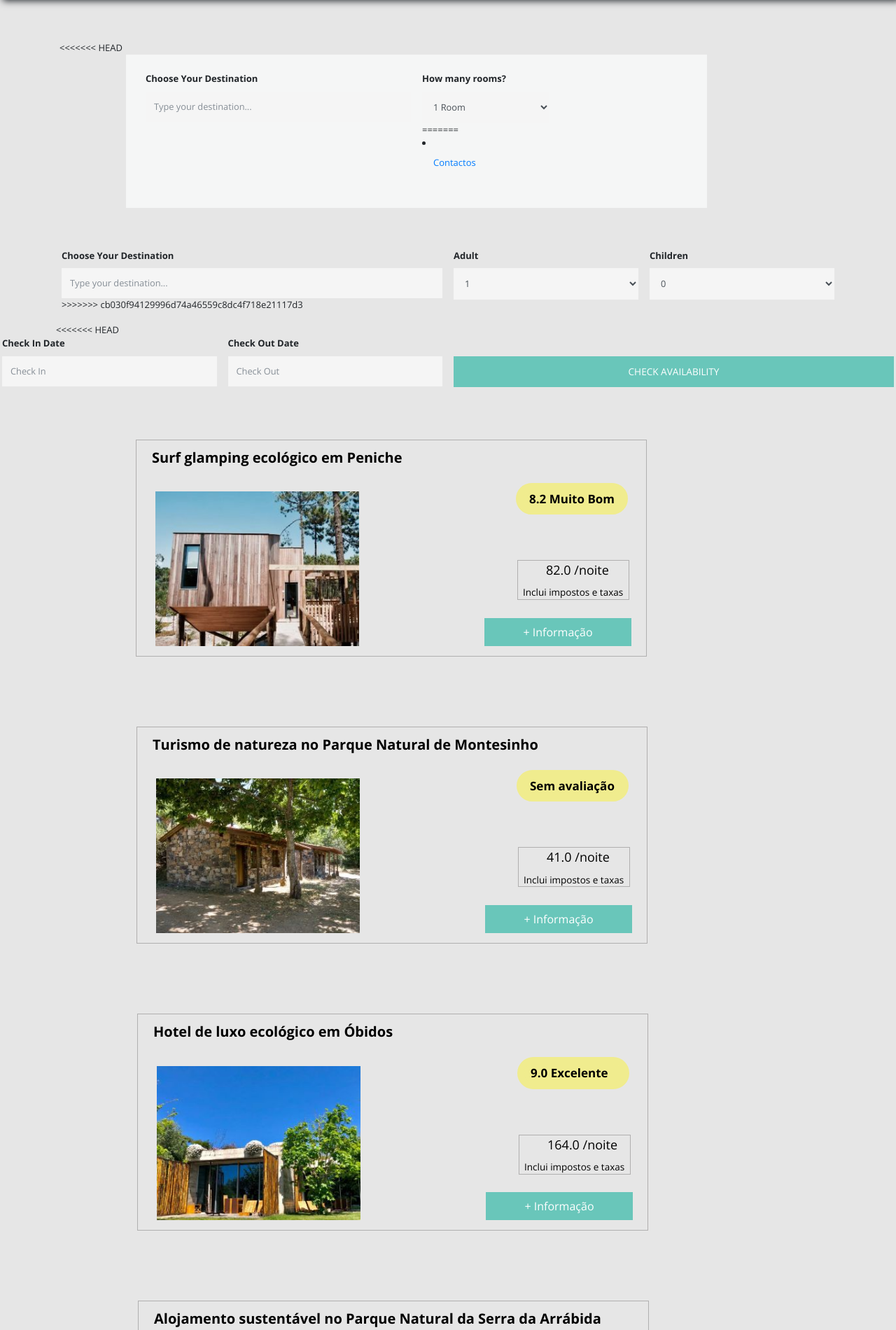
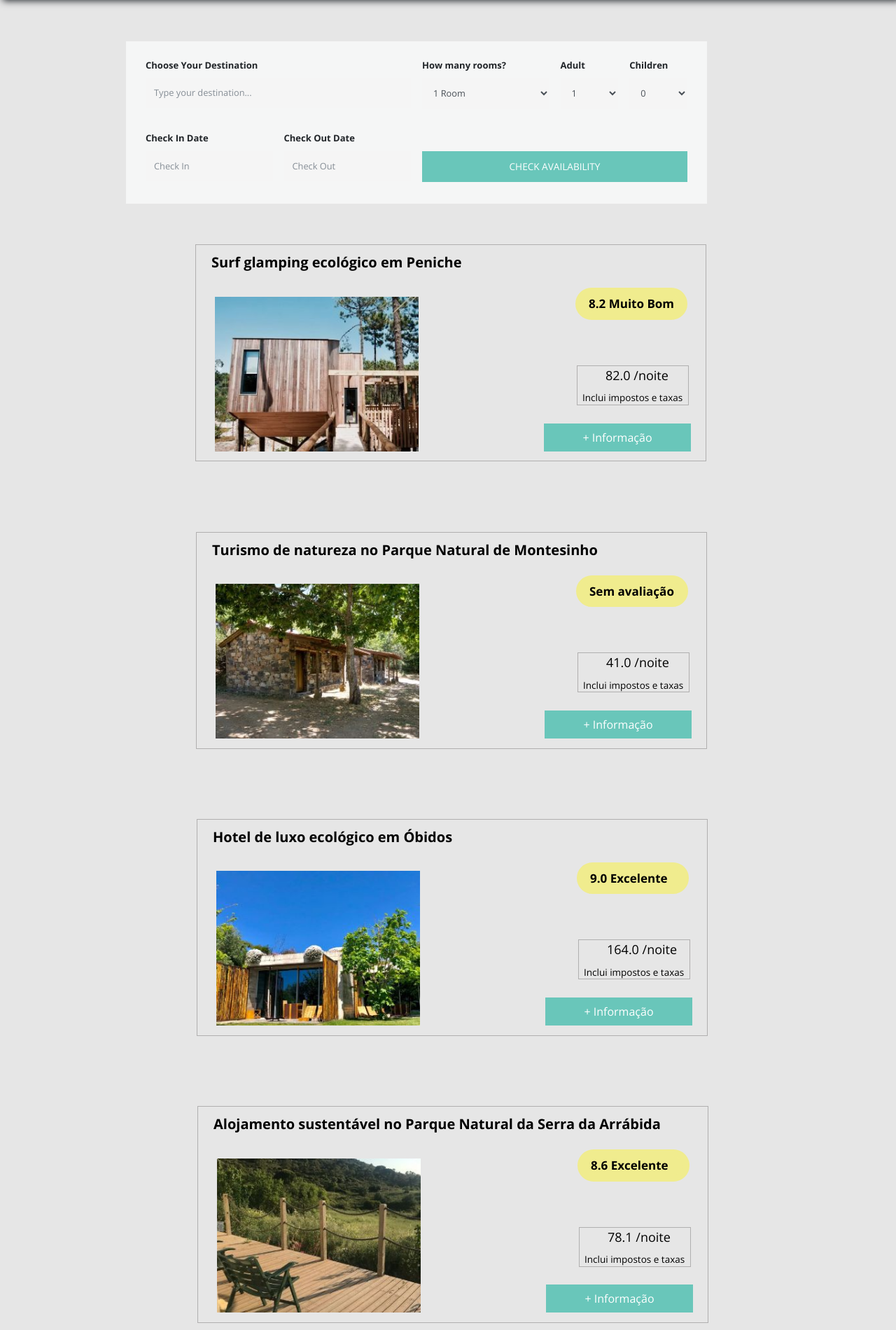
Before and after one commit to EduardoFernandesUA/GreenUtopia, a Flask app: page /search in a window 1280 px wide; the page is wider, and only the part inside the window is pictured. Shown: the part 119-2019 px from the top of that part at 70% size. Run offline with Flask 2, Linux system fonts and the light colour scheme; data comes from the database, SQL or seed files in the repository; both versions use the stored data as it was after the commit; some libraries are stand-ins or nearby versions.

Commit message:
navbar fix

```diff
--- a/greenUapp.py
+++ b/greenUapp.py
@@ -1,14 +1,15 @@
 from pickle import FALSE
+from re import A
 import string
 import random
 from flask import Flask, redirect, request, render_template
-from authentication import *
+from authentication import authenticated, get_account_type, getUser, userauthenticated, companyauthenticated
 import sqlite3 as sql
 
 app = Flask(__name__)
 
-def render(name, extra=[]):
-	return render_template(name+'.html', currentPage=name, user=getUser(request))
+def render(name, *extra):
+	return render_template(name+'.html', currentPage=name, user=getUser(request), *extra)
 
 
 @app.route("/")
@@ -17,7 +18,7 @@ def index():
 
 @app.route('/iniciarSessao')
 def iniciarSessao():
-	return render_template('iniciarSessao.html', currentPage='iniciarSessao')
+	return render('iniciarSessao')
 
 @app.route('/dologin', methods=['POST'])
 def login():
@@ -113,23 +114,19 @@ def logout():
 	return redirect('/iniciarSessao')
 
 @app.route('/parceriasSustentaveis')
+@authenticated
 def parceriasSust():
-	return render_template('parceriasSustentaveis.html', currentPage='parceriasSustentaveis')
+	return render('parceriasSustentaveis')
 
 
 @app.route('/sobreNos')
 def sobreNos():
-	return render_template('sobreNos.html', currentPage='sobreNos', user=getUser(request))
+	return render('sobreNos')
 
 @app.route('/userinfo')
+@userauthenticated
 def userinfo():
-	if not authenticated(request):
-		return redirect("/iniciarSessao")
-	user = getUser(request)
-	print(user)
-	if len(user[2])==0:
-		user = (user[0], user[1], "-")
-	return render_template('userinfo.html', currentPage='userInfo', user=user)
+	return render('userinfo')
 
 # temp init
 @app.route('/addcookie')
@@ -147,8 +144,9 @@ def removecookie():
 # end temp
 
 @app.route('/companyinfo')
+@companyauthenticated
 def companyinfo():
-	return render_template('companyinfo.html', currentPage='companyInfo')
+	return render('companyinfo')
 
 @app.route('/contactos')
 def contactos():
--- a/templates/alojamentos.html
+++ b/templates/alojamentos.html
@@ -14,7 +14,6 @@
 	<div class=" layout_padding promoted_sectipon">
 		<div class="container">
 
-<<<<<<< HEAD
 
 			<!--!!! FORM para insercao dos valores !! -->
 			<form action="/search" method="get" class="tm-search-form tm-section-pad">
@@ -39,33 +38,6 @@
 								<option value="9">9 Rooms</option>
 								<option value="10">10 Rooms</option>
 							</select>
-=======
-                                    <li class="nav-item">
-                                        <a class="nav-link" href="/#tm-section-4">Contactos</a>
-                                    </li>
-
-                                </ul>
-                            </div>
-                        </nav>
-                    </div> <!-- row -->
-                </div> <!-- container -->
-            </div> <!-- .tm-top-bar -->
-
-		<br>
-		<br>
-		<br>
-
-		<div class=" layout_padding promoted_sectipon">
-			<div class="container">
-
-				<!--!!! FORM para insercao dos valores !! -->
-				<form action="/search" method="get" class="tm-search-form tm-section-pad" style="left: 150px; height: 250px;">
-					<div class="form-row tm-search-form-row">
-						<div class="form-group tm-form-group tm-form-group-pad tm-form-group-1">
-							<label for="search_id">Choose Your Destination</label>
-							<!-- style="text-transform: lowercase; -->
-							<input name="search_name" type="text" class="form-control" id="search_id" placeholder="Type your destination..." required>
->>>>>>> cb030f94129996d74a46559c8dc4f718e21117d3
 						</div>
 						<div class="form-group tm-form-group tm-form-group-pad tm-form-group-3">
 							<label for="inputAdult">Adult</label>
@@ -98,7 +70,6 @@
 								<option value="9">9</option>
 							</select>
 						</div>
-<<<<<<< HEAD
 					</div>
 				</div> <!-- form-row -->
 				<div class="form-row tm-search-form-row">
@@ -140,74 +111,6 @@
 			</div>
 
 		<!-- </div> -->
-=======
-						<div class="form-group tm-form-group tm-form-group-pad tm-form-group-1">
-							<label for="btnSubmit">&nbsp;</label>
-							<input onclick="getValueInput()" type="submit" value="Pesquisar" class="btn btn-primary tm-btn tm-btn-search text-uppercase" >
-						</div>
-					</div>
-				</form>
-
-				<p id="valueInput"></p>
-
-				<!-- <form action="/search" method="get" class="tm-search-form tm-section-pad" style="left: 10px;">
-					<label for="inputCity">Choose Your Destination</label>
-					<input name="search_name" type="text" class="form-control" id="search_id" placeholder="Type your destination..." required>
-				</form> -->
-
-				<div class="showAll">
-						<a href="/all" style="position: relative; color: white; font-weight: bold; font-size: 15px; left: 10px; top: 8px;">
-							Ver todos os alojamentos disponíveis
-						</a>
-				</div>
-
-				<br>
-				<br>
-				<br>
-
-				<div style="position: relative; left: 265px; ">	<!--!! VER MELHOR espaço entre blocos !!! -->
-				{% for item in lista %}
-					<div style=" border: 1px; border-style:solid; border-color: rgb(176, 175, 175); width: 730px; height: 310px;">
-						<div class="nameAloj"> {{ item[1] }} </p>
-						<div class="ratingAloj"> {{ item[4] }}</div>	<!--! aqui -->
-						<div class="priceAloj"> {{ item[3] }} /noite <sub>&nbsp;&nbsp;Inclui impostos e taxas</sub> </div>
-						<div class="imagesAloj"><img src="{{ item[2] }}" style="width: 40%;"></div>
-						<button class="moreInfo"><a href="/moreInfo/{{ item[0] }}" style="color:white;"> + Informação </a></button>
-					</div>
-				{% endfor %}
-				</div>
-
-				<div style="position: relative; left: -480px;">
-					<div class="showType" style="position: relative; color: black; font-weight: bold; font-size: 15px; top:-2837px; ">
-						<label style="position: relative; top:8px;">Fitros de tipo de alojamentos:</label>
-					</div>
-					<br>
-					<div style="position: relative; top: -30px">
-						<div class="showType" style="background-color: rgba(224, 231, 231, 0.932); width: 200px; ">
-							<a href="/parque natural" style=" position: relative; color: black; font-weight: bold; font-size: 15px; left: 0px; top: 8px;" >Parque Natural</a>
-						</div>
-						<div class="showType" style="background-color: rgba(224, 231, 231, 0.932); width: 200px; ">
-							<a href="/eco-resort" style="position: relative; color: black; font-weight: bold; font-size: 15px; left: -20px; top: 8px;" >Eco-resort</a> <br>
-						</div>
-						<div class="showType" style="background-color: rgba(224, 231, 231, 0.932); width: 200px; ">
-							<a href="/surf glamping" style="position: relative; color: black; font-weight: bold; font-size: 15px; left: -5px; top: 8px;" >Surf Glamping</a> <br>
-						</div>
-						<div class="showType" style="background-color: rgba(224, 231, 231, 0.932); width: 200px; ">
-							<a href="/eco consistente" style="position: relative; color: black; font-weight: bold; font-size: 15px; left: -5px; top: 8px;" >Eco consistente</a> <br>
-						</div>
-						<div class="showType" style="background-color: rgba(224, 231, 231, 0.932); width: 200px; ">
-							<a href="/eco hotel" style="position: relative; color: black; font-weight: bold; font-size: 15px; left: -28px; top: 8px;" >Eco Hotel</a> <br>
-						</div>
-						<div class="showType" style="background-color: rgba(224, 231, 231, 0.932); width: 200px;">
-							<a href="/quinta" style="position: relative; color: black; font-weight: bold; font-size: 15px; left: -5px; top: 8px;" >Quinta Pedagógica</a> <br>
-						</div>
-					</div>
-				</div>
-
-			<!-- </div> -->
-		</div>
-		<!-- section PROMOTED end -->
->>>>>>> cb030f94129996d74a46559c8dc4f718e21117d3
 	</div>
 	<!-- section PROMOTED end -->
 </div>
--- a/templates/nav.html
+++ b/templates/nav.html
@@ -17,7 +17,7 @@
                 <div id="mainNav" class="collapse navbar-collapse tm-bg-white" style="height: 100%;">
                     <ul class="navbar-nav ml-auto" style="height: 100%;">
                         <li class="nav-item">
-                            <a class="nav-link {% if currentPage=='inicio' %} active {% endif %}" href="/">Início</a>
+                            <a class="nav-link {% if currentPage=='index' %} active {% endif %}" href="/">Início</a>
                         </li>
 
                         <li class="nav-item">
@@ -36,15 +36,9 @@
 
                         {% if user|length > 0 %}
                         <li class="nav-item">
-                            <a class="nav-link pl-4 pr-2 {% if currentPage=='userInfo' %} active {% endif %}" href="userinfo" style="display: flex;transform: translateY(-10%);">
-                                <img class="py-2" src="https://upload.wikimedia.org/wikipedia/commons/thumb/5/59/User-avatar.svg/1024px-User-avatar.svg.png" style="box-shadow: 0px 0px 10px 1px #333;" width="45px" height="55px">
-                                <!-- <a class="nav-link {% if currentPage=='userInfo' %} active {% endif %}" href="userinfo">{{ user[0] }}</a> -->
-                            </a>
-                        </li>
-                        <li class="nav-item" style="">
-                            <a class="nav-link {% if currentPage=='userInfo' %} active {% endif %}" style="padding-left: 0;"  href="logout" style="display: flex;transform: translateY(-10%);">
-                                <div class="pr-3 pl-1" style="">{{ user[0] }}<br><div class="text-danger" style="z-index: 10;">Logout</div></div>
-                                <!-- <a class="nav-link {% if currentPage=='userInfo' %} active {% endif %}" href="userinfo">{{ user[0] }}</a> -->
+                            <a class="nav-link {% if currentPage=='userInfo' %} active {% endif %}" href="userinfo" style="display: flex;height: 100%;">
+                                <img class="img mr-2" src="https://upload.wikimedia.org/wikipedia/commons/thumb/5/59/User-avatar.svg/1024px-User-avatar.svg.png" style="box-shadow: 0px 0px 10px 1px #333;transform: translateY(-25%);" width="45px" height="40px">
+                                {{ user[0] }}
                             </a>
                         </li>
                         {% else %}
--- a/templates/userinfo.html
+++ b/templates/userinfo.html
@@ -13,7 +13,8 @@
         <div class="row px-5 pt-2 pb-4">
             <div class="col-sm-3">
                 <img src="https://upload.wikimedia.org/wikipedia/commons/thumb/5/59/User-avatar.svg/1024px-User-avatar.svg.png" style="width: 100%;box-shadow: 0px 0px 10px 1px #333;">
-                <button class="button btn my-3 w-100" style="background-color:#3a3;color:white;cursor: pointer;font-size: 130%;">Editar Perfil</button>
+                <button class="button btn mt-3 w-100" style="background-color:#3a3;color:white;cursor: pointer;font-size: 130%;">Editar Perfil</button>
+                <a class="button btn mb-3 mt-2 w-100" style="background-color:#c33;color:white;cursor: pointer;font-size: 130%;" href="logout">Logout</a>
             </div>
             <div class="col-sm-9" style="display: flex;">
                 <div class="container" style="width: 35%;text-align: right;">
```
Also changed, not shown: authentication.py (+40 -3 lines), templates/companyinfo.html (+5 -4 lines), greenDB.db.
